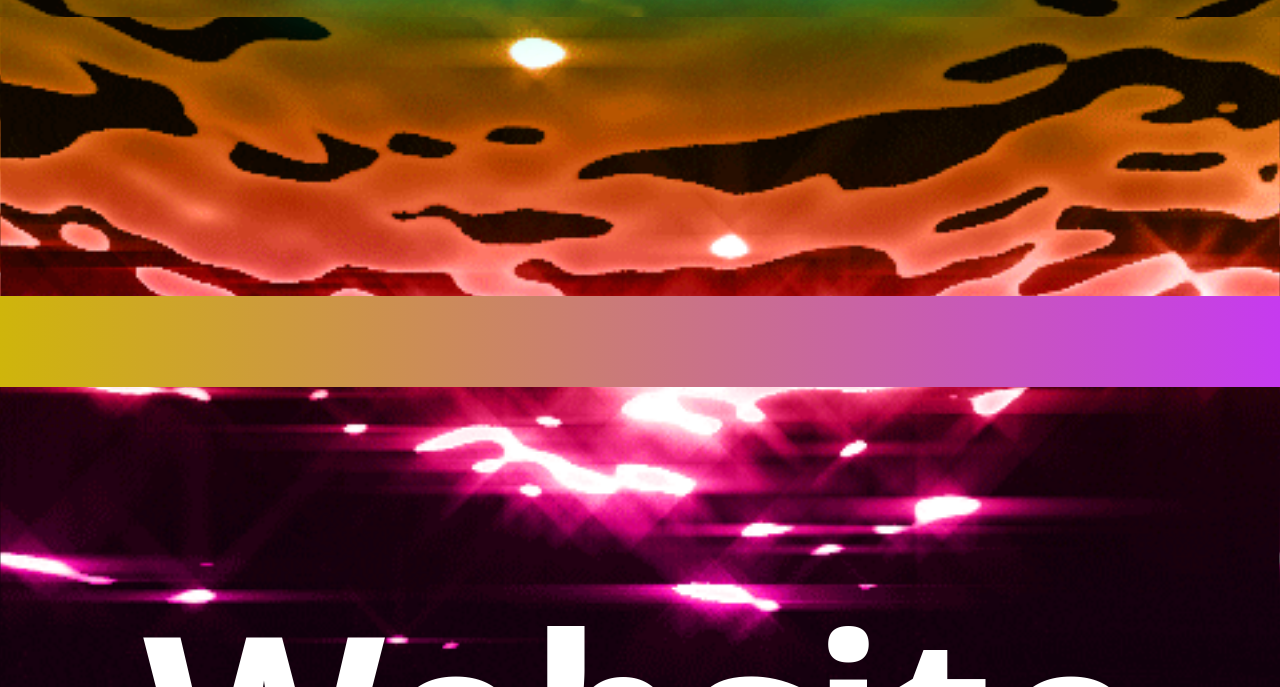
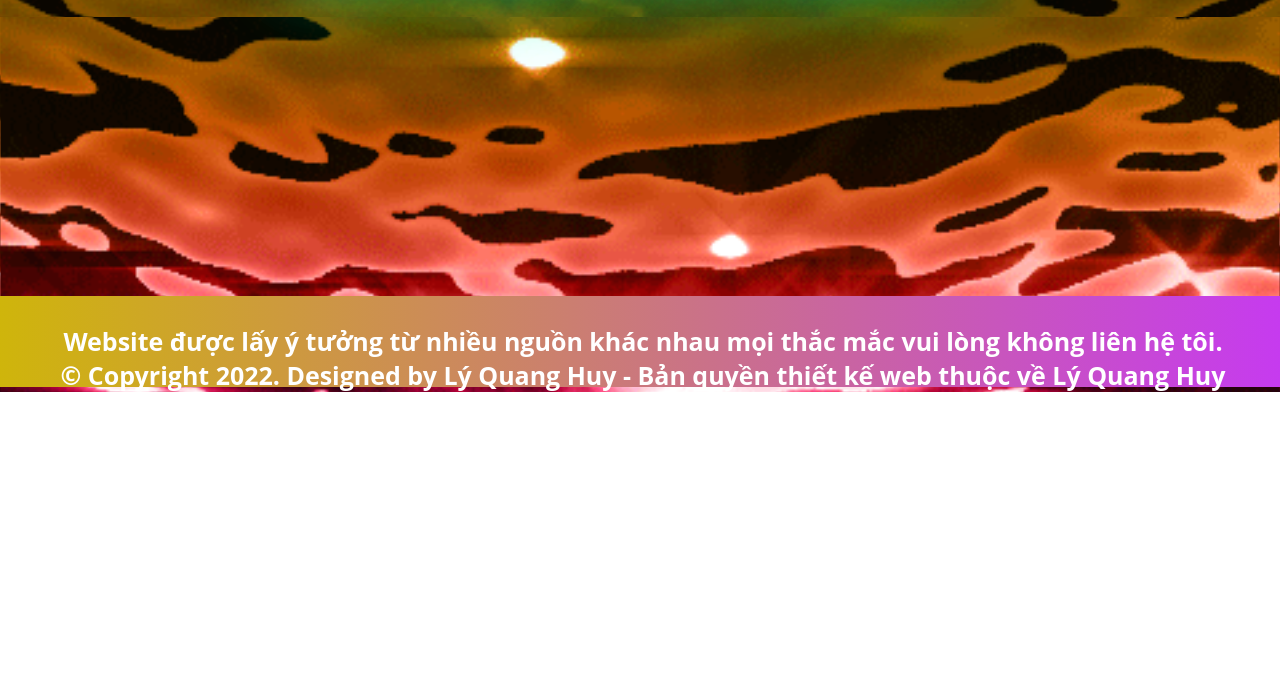
Before and after one commit to Yuki908/HuyYuki908, a plain HTML site: page index.html in a window 1280 px wide. Shown: the part 413-1100 px from the top of the page. After the commit the page ends 805 px from the top, so only its background shows below. Drawn offline with Linux system fonts and the light colour scheme.

Commit message:
Update style.css

```diff
--- a/css/style.css
+++ b/css/style.css
@@ -149,7 +149,7 @@ a:hover{
     0 0 151px #0fa ;}
 footer {
     text-align: center;
-    font-size: 250px;
+    font-size: 25px;
     position:absolute;
     bottom: 0;
     background: linear-gradient(90deg, #cfb50b, #c63af0);
```
